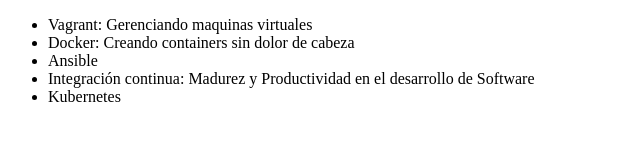
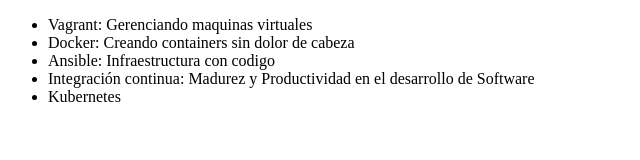
Before and after one commit to CH-Lezmen/alura-git, a plain HTML site: page index.html in a window 1280 px wide. Shown: the whole page, without its empty margins (0-640 px from the left). Drawn offline with Linux system fonts and the light colour scheme.

Commit message:
Cambiando el nombre del curso de Ansible

```diff
--- a/index.html
+++ b/index.html
@@ -8,7 +8,7 @@
      <ul>
          <li> Vagrant: Gerenciando maquinas virtuales </li>
          <li> Docker: Creando containers sin dolor de cabeza </li>
-         <li> Ansible </li>
+         <li> Ansible: Infraestructura con codigo</li>
          <li> Integración continua: Madurez y Productividad en el desarrollo de Software </li>
          <li>Kubernetes</li>
      </ul>
```
